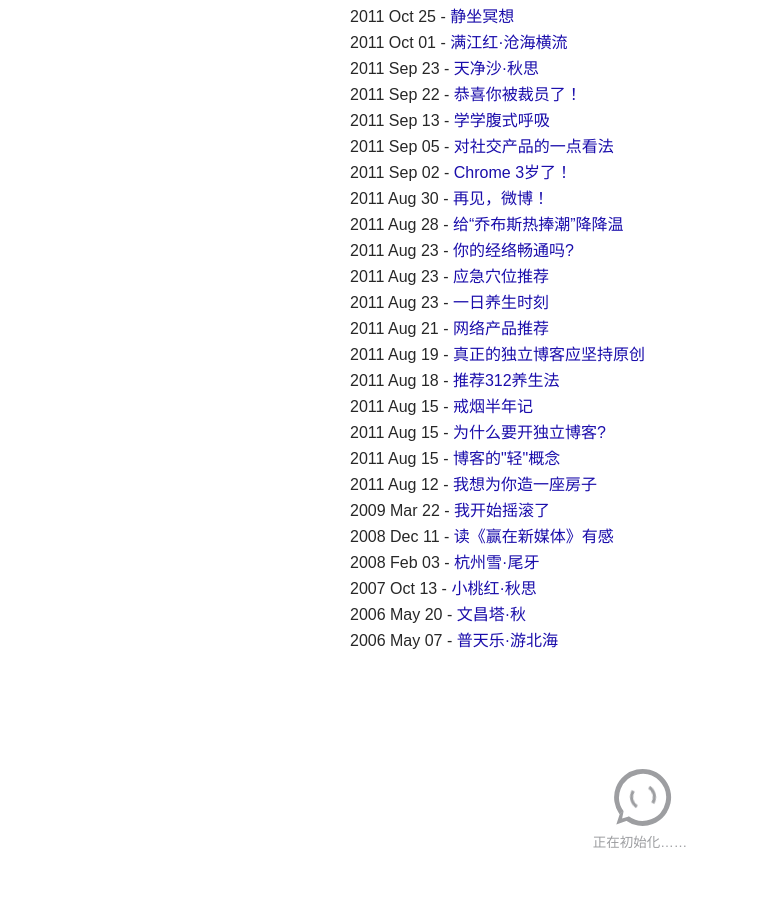
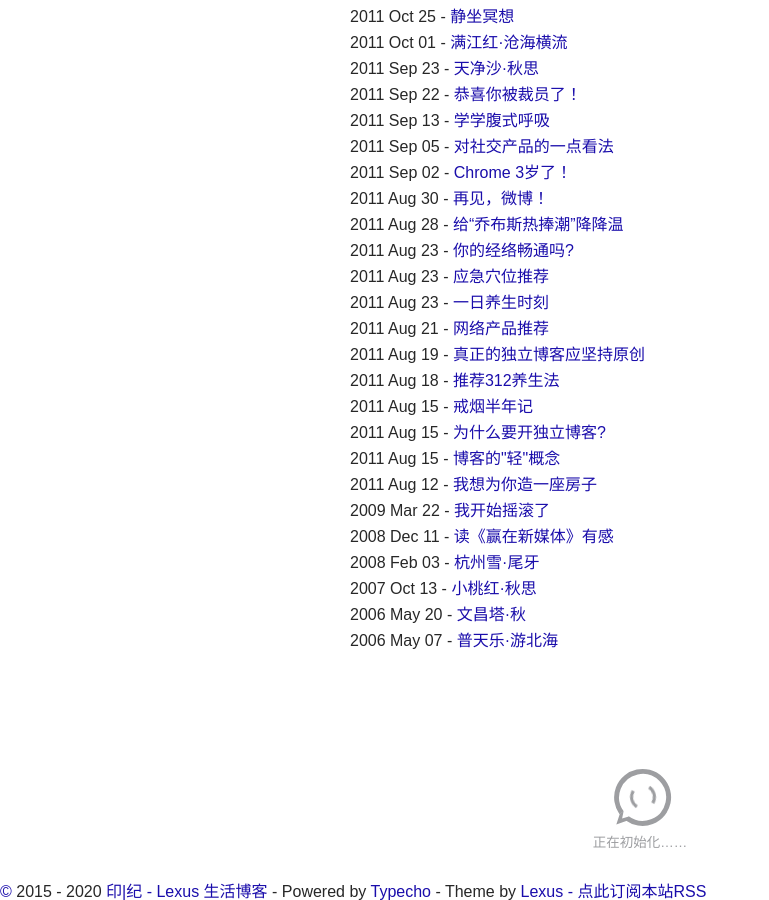
Before and after one commit to Mrquj/dieday, a Jekyll site: the page built from index.html, in a window 1280 px wide and 900 px high, scrolled down 2999 px. Shown: the whole window, without its empty margins (0-769 px from the left). Built offline with Jekyll 4.4.1, drawn with Linux system fonts in a browser that asks for light colours; emoji names are drawn with the system emoji font; some web fonts are replaced.

Commit message:
Update default.html

```diff
--- a/_layouts/default.html
+++ b/_layouts/default.html
@@ -65,6 +65,15 @@ init: true
 </script>
 
 
+<div class="footer">
+
+    <a href="http://leiminnet.cn/blog/admin">&copy;</a> 2015 - 2020 <a href="http://leiminnet.cn/blog/">印|纪 - Lexus 生活博客</a>
+
+	 - Powered by <a href="http://www.typecho.org">Typecho</a> - Theme by
+<a href="http://leiminnet.cn"> Lexus - </a>
+<a href="http://leiminnet.cn/blog/index.php/feed/">点此订阅本站RSS</a>
+</div>
+
 
 
 </html>
```
